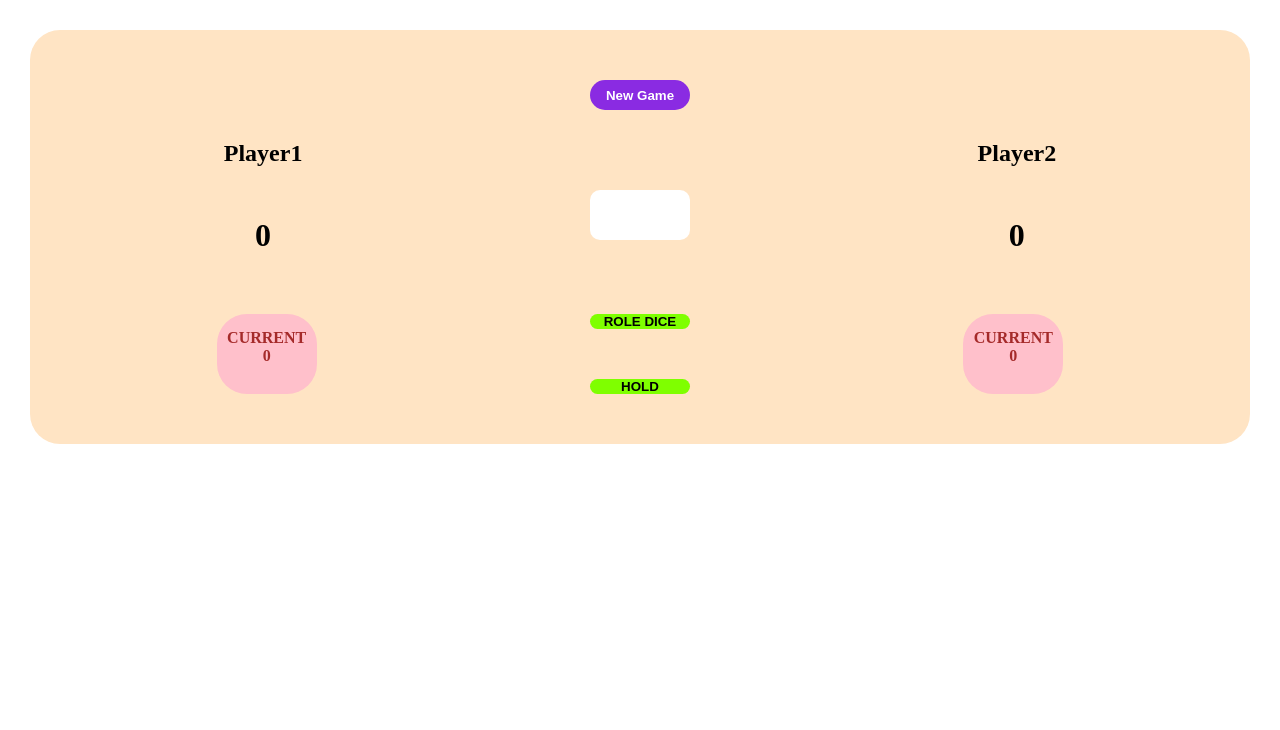
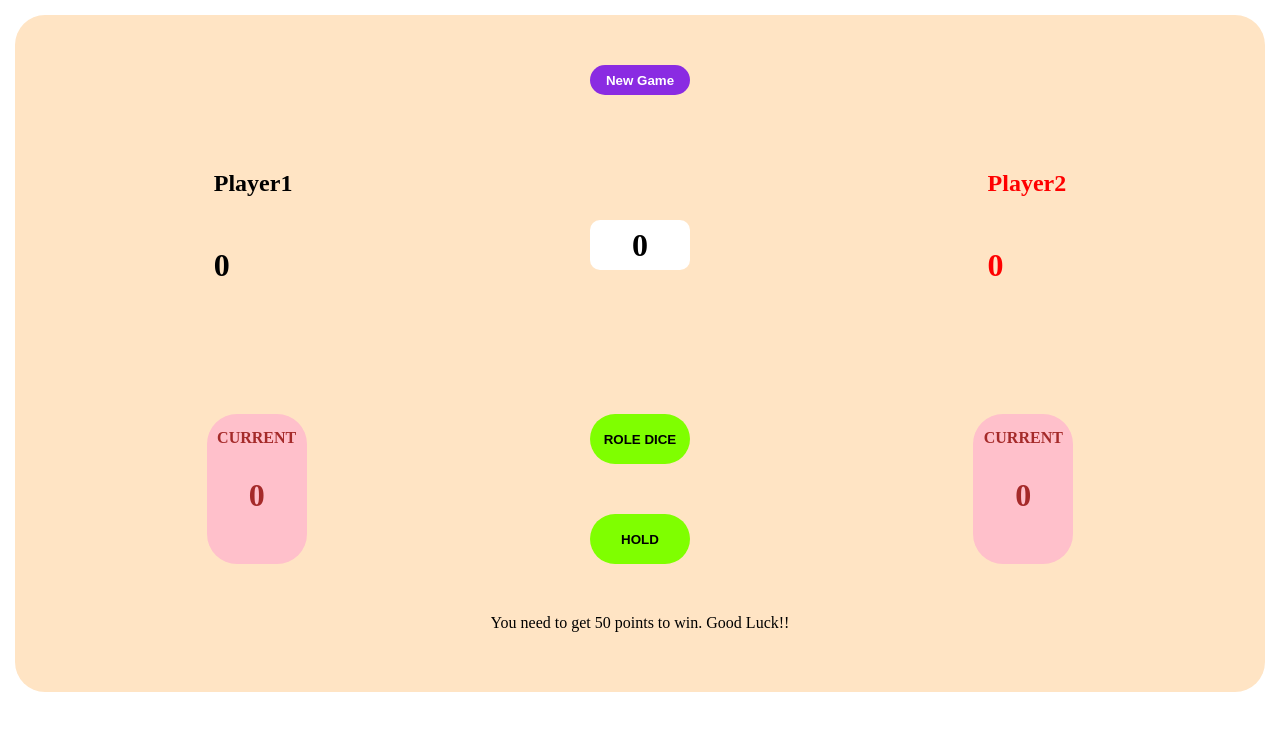
Before and after one commit to ogutdgn/dice_game, a plain HTML site: page index.html in a window 1280 px wide. Both pictures are taken after a click on the button "HOLD". Drawn offline with Linux system fonts and the light colour scheme.

Commit message:
dice_game

```diff
--- a/app.js
+++ b/app.js
@@ -10,44 +10,45 @@ const role_dice_btn = document.querySelector(".role-dice");
 const hold_btn = document.querySelector(".hold")
 const newgame_btn = document.querySelector(".btn_new")
 
+const turn_now = document.querySelector(".turn");
+const no_turn = document.querySelector(".no-turn");
 
-//function *************
+//function *****
 let first = "first";
 let second = "second";
 let turn = first;
 
 const whos_turn = () => {
     if (turn == first){
+        turn_now.className = "no-turn";
+        no_turn.className = "turn";
         turn = second;
     }
     else if (turn == second) {
+        turn_now.className = "turn";
+        no_turn.className = "no-turn";
         turn = first;
     }
     // console.log(turn);
 };
-//*************
+//*****
 
-// hold_btn.addEventListener("click", () => {
-//     whos_turn();
-//     // if (turn == first) {
-//     //     turn = second;
-//     // }
-//     // else if (turn == second) {
-//     //     turn = first;
-//     // }
-//     // console.log(turn);
-// });
 
 let total = 0;
 let total2 = 0
+
 role_dice_btn.addEventListener("click", () => {
     let dice = Math.floor((Math.random() * 6) + 1);
     // console.log(dice);
 
     if (dice == 1) {
         whos_turn();
+
+        total = 0;
         current_fp_value.value = 0;
         current_fp_value.innerHTML = current_fp_value.value;
+
+        total2 = 0;
         current_sp_value.value = 0;
         current_sp_value.innerHTML = current_sp_value.value;
     }
@@ -72,7 +73,8 @@ role_dice_btn.addEventListener("click", () => {
 first_player_value.value = 0;
 second_player_value.value = 0;
 hold_btn.addEventListener("click", () => {
-
+    dice_value.value = 0;
+    dice_value.innerHTML = dice_value.value;
     // current_fp_value.textContent = 0;
     if (turn == first) {
         // console.log(first_player_value.value);
@@ -93,4 +95,18 @@ hold_btn.addEventListener("click", () => {
         current_sp_value.innerHTML = current_sp_value.value;
     }
     whos_turn();
+
+    setTimeout(() => {
+        if (first_player_value.value >= 50) {
+            alert("Player 1 WON")
+            window.location.reload();
+        }else if(second_player_value.value >= 50) {
+            alert("Player 2 WON")
+            window.location.reload();
+        }
+    }, 0);
 });
+
+// newgame_btn.addEventListener("click", () => {
+//     window.location.reload();
+// });
--- a/index.html
+++ b/index.html
@@ -10,11 +10,13 @@
 <body>
     <div id="container">
         <div class="btn_1">
-            <button class="btn_new">New Game</button>
+            <!-- <button class="btn_new">New Game</button> -->
+            <!-- <input class="btn_new" type="button" value="New Game" onClick="reload"> -->
+            <button class="btn_new" onClick="window.location.reload();">New Game</button>
         </div>
 
         <div class="players">
-            <div class="player1">
+            <div class="player1 turn">
                 <h2 class="first-player">Player1</h2>
                 <h1 class="first-player-value">0</h1>
             </div>
@@ -23,7 +25,7 @@
                 <h1 class="dice-value"></h1>
             </div>
 
-            <div class="player2">
+            <div class="player2 no-turn">
                 <h2 class="second-player">Player2</h2>
                 <h1 class="second-player-value">0</h1>
             </div>
@@ -38,7 +40,7 @@
         <div class="output">
             <div class="first-current">
                 <h4>CURRENT</h4>
-                <h4 class="current-value-first">0</h4>
+                <h1 class="current-value-first">0</h1>
             </div>
 
             <div class="result-buttons">
@@ -48,8 +50,12 @@
 
             <div class="second-current">
                 <h4>CURRENT</h4>
-                <h4 class="current-value-second">0</h4>
+                <h1 class="current-value-second">0</h1>
             </div>
+        </div>
+
+        <div class="information">
+            <p>You need to get 50 points to win. Good Luck!!</p>
         </div>
     </div>
     <script src="app.js"></script>
--- a/style.css
+++ b/style.css
@@ -2,6 +2,7 @@
     margin: 0;
     padding: 0;
     box-sizing: border-box;
+    overflow: hidden;
 }
 
 #container{
@@ -11,12 +12,13 @@
     /* justify-content: space-around; */
     align-items: center;
     padding: 50px;
-    margin: 30px;
+    margin: 15px;
     border-radius: 30px;
+    padding-bottom: 60px;
 }
 
 .btn_new{
-    margin-bottom: 30px;
+    margin-bottom: 75px;
     border: none;
     background-color: blueviolet;
     color: white;
@@ -24,7 +26,6 @@
     height: 30px;
     border-radius: 20px;
     font-weight: 600;
-
 }
 .btn_1{
     display: flex;
@@ -34,7 +35,14 @@
 .players{
     display: flex;
     justify-content: space-around;
-    margin-bottom: 60px;
+    margin-bottom: 130px;
+}
+
+.turn{
+    color: red;
+}
+.no-turn{
+    color: black;
 }
 
 .player1,
@@ -87,9 +95,39 @@
     border-radius: 30px;
     width: 100px;
     font-weight: 600;
+    height: 50px;
 }
 
 .first-player-value,
 .second-player-value {
     margin-top: 50px;
 }
+
+.actives{
+    margin-top: 75px;
+    display: flex;
+    justify-content: space-evenly;
+}
+
+.active_1,
+.active_2 {
+    border: 2px solid crimson;
+    border-radius: 20px;
+    width: 75px;
+    text-align: center;
+    color: red;
+    align-items: center;
+}
+
+.current-value-first{
+    margin-top: 30px;
+}
+.current-value-second{
+    margin-top: 30px;
+}
+
+.information{
+    display: flex;
+    justify-content: center;
+    margin-top: 50px;
+}
```
